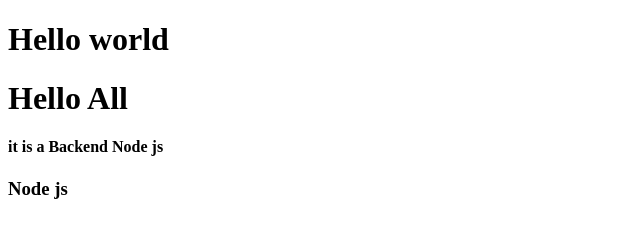
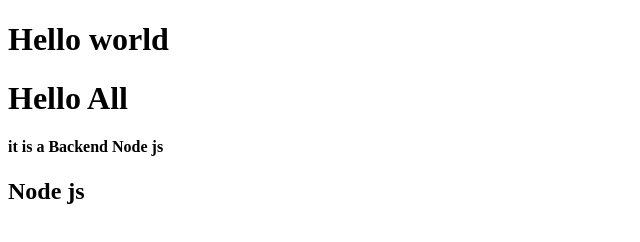
Before and after one commit to rvamshi01/vstem1, a plain HTML site: page index.html in a window 1280 px wide. Shown: the full height of the page, 0-640 px from the left. Drawn offline with Linux system fonts and the light colour scheme.

Commit message:
Update index.html

```diff
--- a/index.html
+++ b/index.html
@@ -7,6 +7,6 @@
    <h1>Hello world</h1>
    <h1>Hello All</h1>
    <h4> it is a Backend Node js</h4>
-   <h3>Node js</h3>
+   <h2>Node js</h2>
 </body>
 </html>
```
